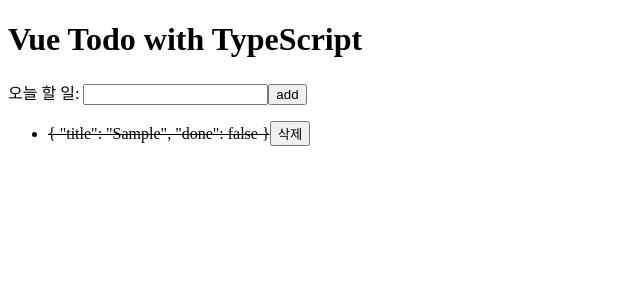
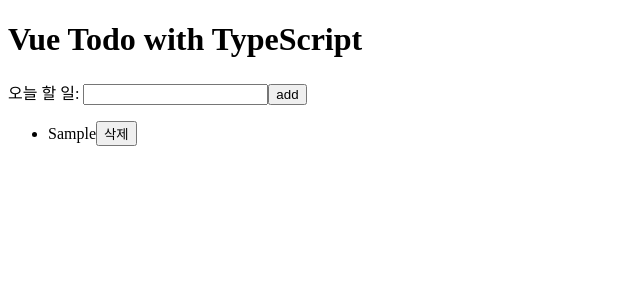
Before and after one commit to coldhailstone/learn-vue-typescript, a Vue app in the folder vue-todo/: page / in a window 1280 px wide. Both pictures are taken after typing "Sample" into the empty fields and a click on the button "add". Shown: the top 300 px of the page, without its empty margins (0-640 px from the left). Built offline with nearby package versions, Linux system fonts and the light colour scheme.

Commit message:
할 일 완료 클래스 바인딩 및 computed 타입 정의 방식 안내

```diff
--- a/vue-todo/src/components/TodoListItem.vue
+++ b/vue-todo/src/components/TodoListItem.vue
@@ -1,6 +1,8 @@
 <template>
 	<li>
-		<span class="item complete" @click="toggleItem">{{ todoItem }}</span>
+		<span class="item" :class="todoItemClass" @click="toggleItem">{{
+			todoItem.title
+		}}</span>
 		<button @click="removeItem">삭제</button>
 	</li>
 </template>
@@ -18,6 +20,11 @@
 		index: {
 			type: Number,
 			required: true,
+		},
+	},
+	computed: {
+		todoItemClass(): string | null {
+			return this.todoItem.done ? 'complete' : null;
 		},
 	},
 	methods: {
```
